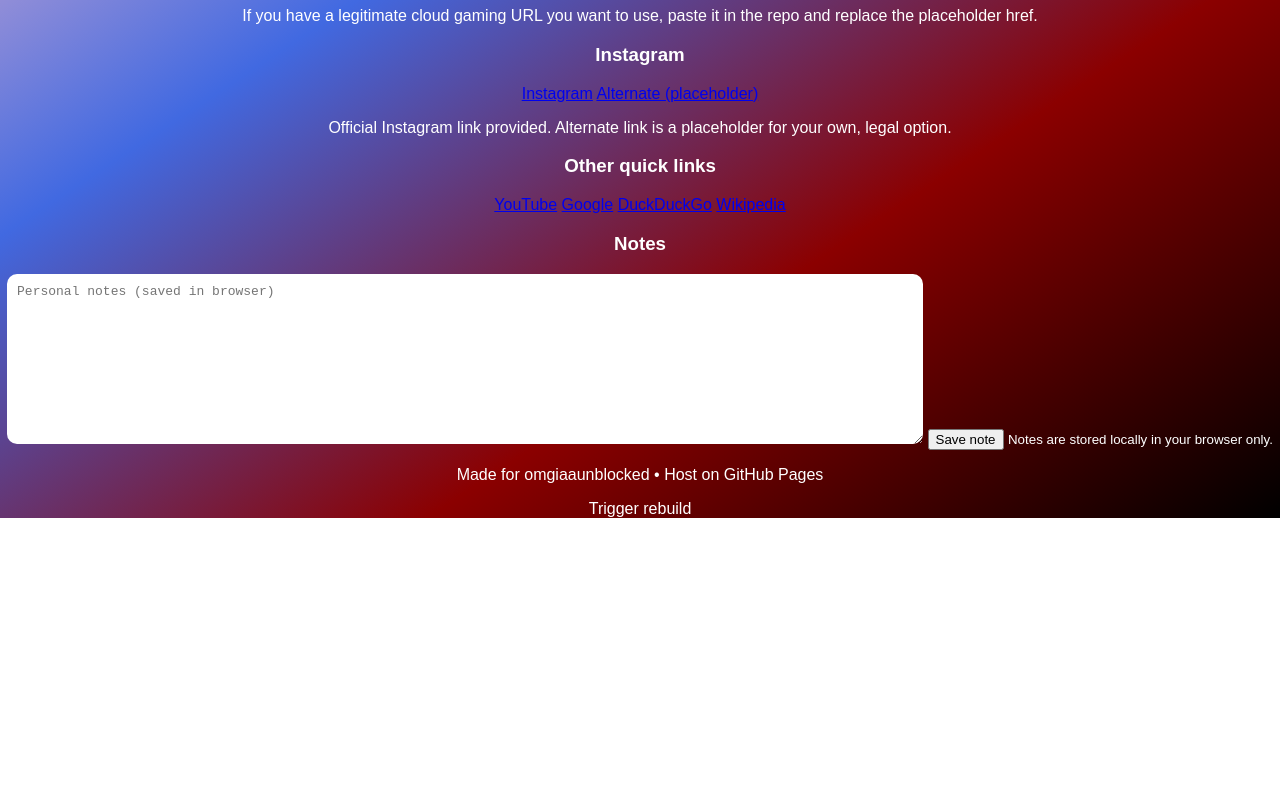
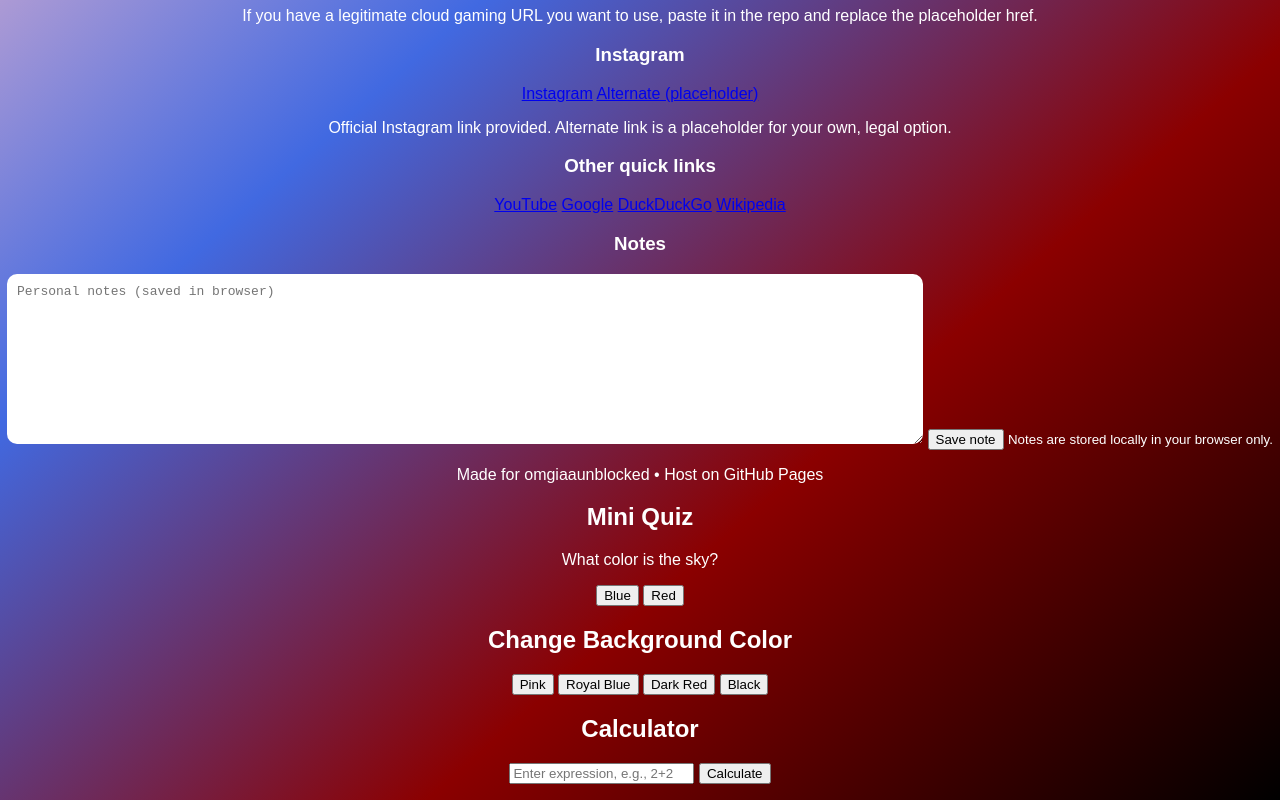
Before and after one commit to giavoniakelly9-dot/omgiaarespo, a plain HTML site: page index.html in a window 1280 px wide. Shown: the part 327-1127 px from the top of the page. Before the commit the page ends 845 px from the top, so only its background shows below. Drawn offline with Linux system fonts and the light colour scheme.

Commit message:
Update index.html

```diff
--- a/index.html
+++ b/index.html
@@ -114,4 +114,44 @@
   </script>
 </body>
 </html>
-Trigger rebuild
+<section class="quiz">
+  <h2>Mini Quiz</h2>
+  <p>What color is the sky?</p>
+  <button onclick="checkAnswer('Blue')">Blue</button>
+  <button onclick="checkAnswer('Red')">Red</button>
+  <p id="quizResult"></p>
+</section>
+
+<script>
+function checkAnswer(answer) {
+  if(answer === 'Blue') {
+    document.getElementById('quizResult').innerText = 'Correct! 🎉';
+  } else {
+    document.getElementById('quizResult').innerText = 'Try again!';
+  }
+}
+</script>
+<section class="color-changer">
+  <h2>Change Background Color</h2>
+  <button onclick="document.body.style.background='pink'">Pink</button>
+  <button onclick="document.body.style.background='royalblue'">Royal Blue</button>
+  <button onclick="document.body.style.background='darkred'">Dark Red</button>
+  <button onclick="document.body.style.background='black'">Black</button>
+</section>
+<section class="calculator">
+  <h2>Calculator</h2>
+  <input type="text" id="calcInput" placeholder="Enter expression, e.g., 2+2">
+  <button onclick="calculate()">Calculate</button>
+  <p id="calcResult"></p>
+</section>
+
+<script>
+function calculate() {
+  let input = document.getElementById('calcInput').value;
+  try {
+    document.getElementById('calcResult').innerText = eval(input);
+  } catch {
+    document.getElementById('calcResult').innerText = 'Invalid expression';
+  }
+}
+</script>
```
